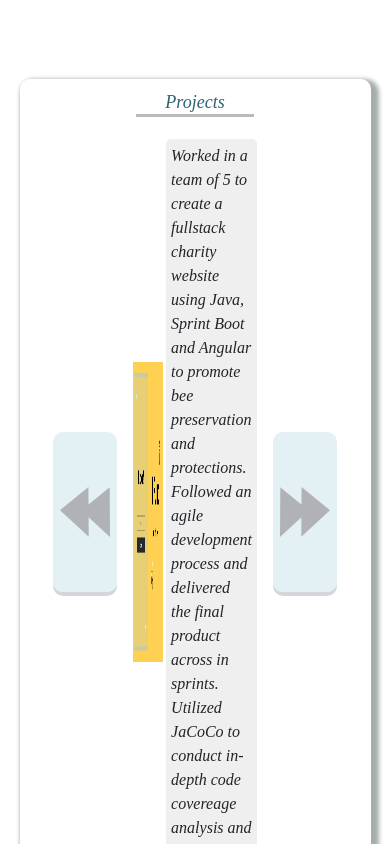
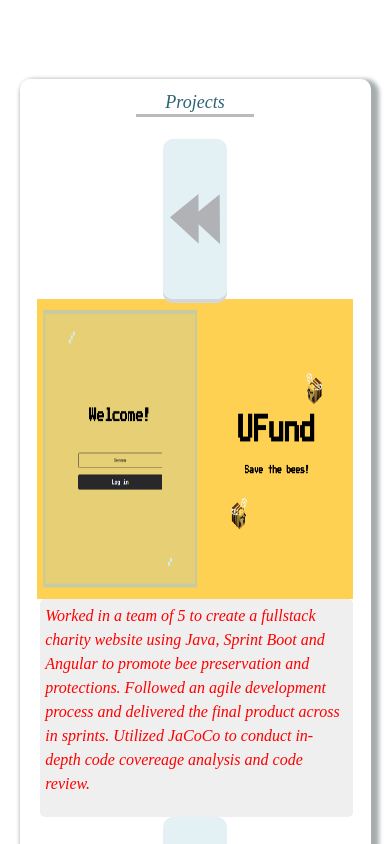
Before and after one commit to MingFZ0/MingFZ0.github.io, a React (Create React App) app: page / in a window 390 px wide. Shown: the part 1180-2024 px from the top of the page. Built offline with nearby package versions, Linux system fonts and the light colour scheme.

Commit message:
Changed the GallaryCard to be using a flex instead of relying on reactstrap

```diff
--- a/src/Page/components/ScrollSlide/GallaryCard.css
+++ b/src/Page/components/ScrollSlide/GallaryCard.css
@@ -1,8 +1,5 @@
 .GallaryCard {
     overflow: hidden;
-}
-
-.GallaryCardContainer {
     display: flex;
     align-items: center;
     justify-content: space-around;
@@ -22,7 +19,6 @@
 .GallaryCardButton:hover {
     background-color: #aedef3;
     box-shadow: 0 0;
-    /* filter: invert(100%) sepia(14%) saturate(902%) hue-rotate(112deg) brightness(97%) contrast(90%); */
 }
 
 .GallaryCardDescription {
@@ -35,3 +31,18 @@
     align-self:stretch;
     flex-basis: 0 100px;
 }
+
+@media (max-width: 900px) {
+
+    .GallaryCard {
+        flex-wrap: wrap;
+    }
+
+    .GallaryCardImg {
+
+    }
+
+    .GallaryCardDescription {
+        color:red;
+    }
+}
--- a/src/Page/components/ScrollSlide/GallaryCard.js
+++ b/src/Page/components/ScrollSlide/GallaryCard.js
@@ -40,7 +40,6 @@ function GallaryCard(props) {
     else
         return (
             <div className='GallaryCard' key={Math.random()}>
-                <div className='GallaryCardContainer'>
                     <button className='GallaryCardButton' onClickCapture={() =>
                         props.onIndexChange(prevIndex, "AnimeSlideLeft")}>
                             <img src={LeftArr} width={50} height={50}></img>
@@ -55,7 +54,6 @@ function GallaryCard(props) {
                         props.onIndexChange(nextIndex, "AnimeSlideRight");}}>
                         <img src={RightArr} width={50} height={50}></img>
                         </button>
-                </div>
 
             </div>
     )
```
